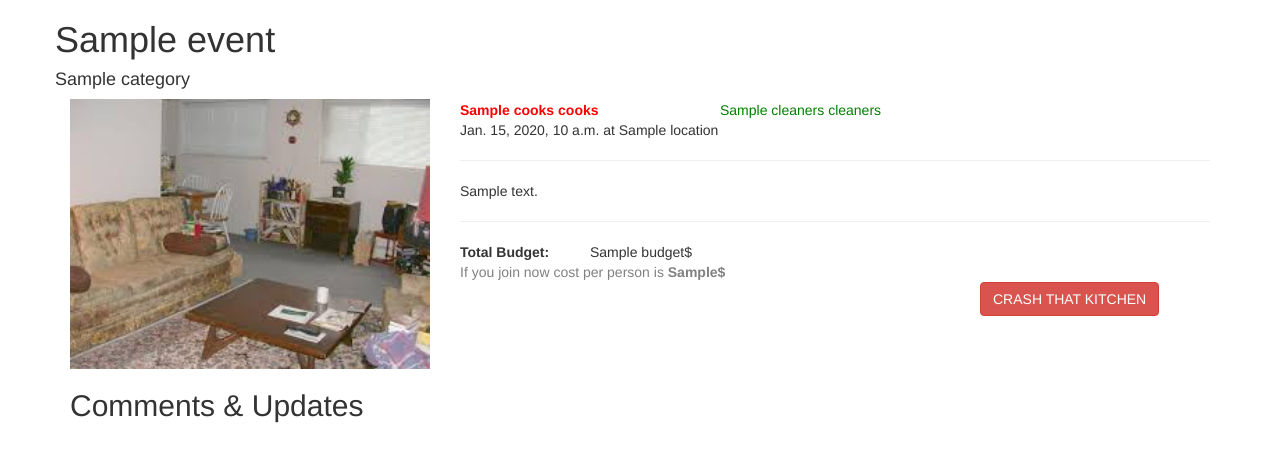
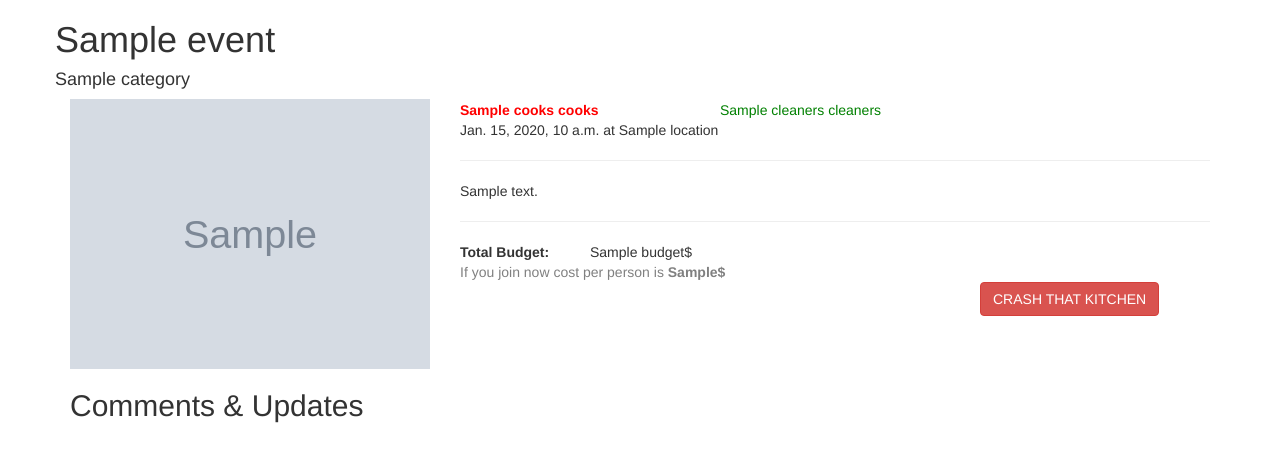
Before and after one commit to hochbergg/kitchencrashers, a Django app: template kitchencrashers/templates/ShowEvent.html in a window 1280 px wide. Shown: the top 462 px of the page. Run offline with Django 3.2, Linux system fonts and the light colour scheme; the template is opened without the code that fills it: most values are stand-ins (such as "Sample title", 1, 10 or a date in 2020); grey boxes marked "Sample" are stand-in pictures; some libraries are stand-ins or nearby versions.

Commit message:
serving event picture on event dynamically in dev

```diff
--- a/kitchencrashers/main/urls.py
+++ b/kitchencrashers/main/urls.py
@@ -1,7 +1,9 @@
 from django.conf.urls import patterns, include, url
+from django.conf.urls.static import static
+from kitchencrashers import settings
 
 urlpatterns = patterns('',
     url(r'^$', 'kitchencrashers.main.views.home', name='home'),
     url(r'^createEvent$', 'kitchencrashers.main.views.createEvent', name='createEvent'),
     url(r'^showEvent/(?P<eventID>\d+)$','kitchencrashers.main.views.showEvent', name='showEvent')
-)
+) + static(settings.MEDIA_URL, document_root=settings.MEDIA_ROOT)
--- a/kitchencrashers/templates/ShowEvent.html
+++ b/kitchencrashers/templates/ShowEvent.html
@@ -17,7 +17,8 @@
 		</div>
 		<div class="row">
 			<div class="col-lg-4">
-				<img src="{% static 'living_room.jpg' %}" height="270px">
+				<!--img src="{% static 'living_room.jpg' %}" height="270px"-->
+                <img src="{{ event.picture.url }}" height="270px">
 			</div>
 			<div class="col-lg-8">
 				<div class="row">
```
Also changed, not shown: kitchencrashers/media/event_pics/calendar_icon.png (added), kitchencrashers/media/event_pics/living_room_1.jpg (added).
